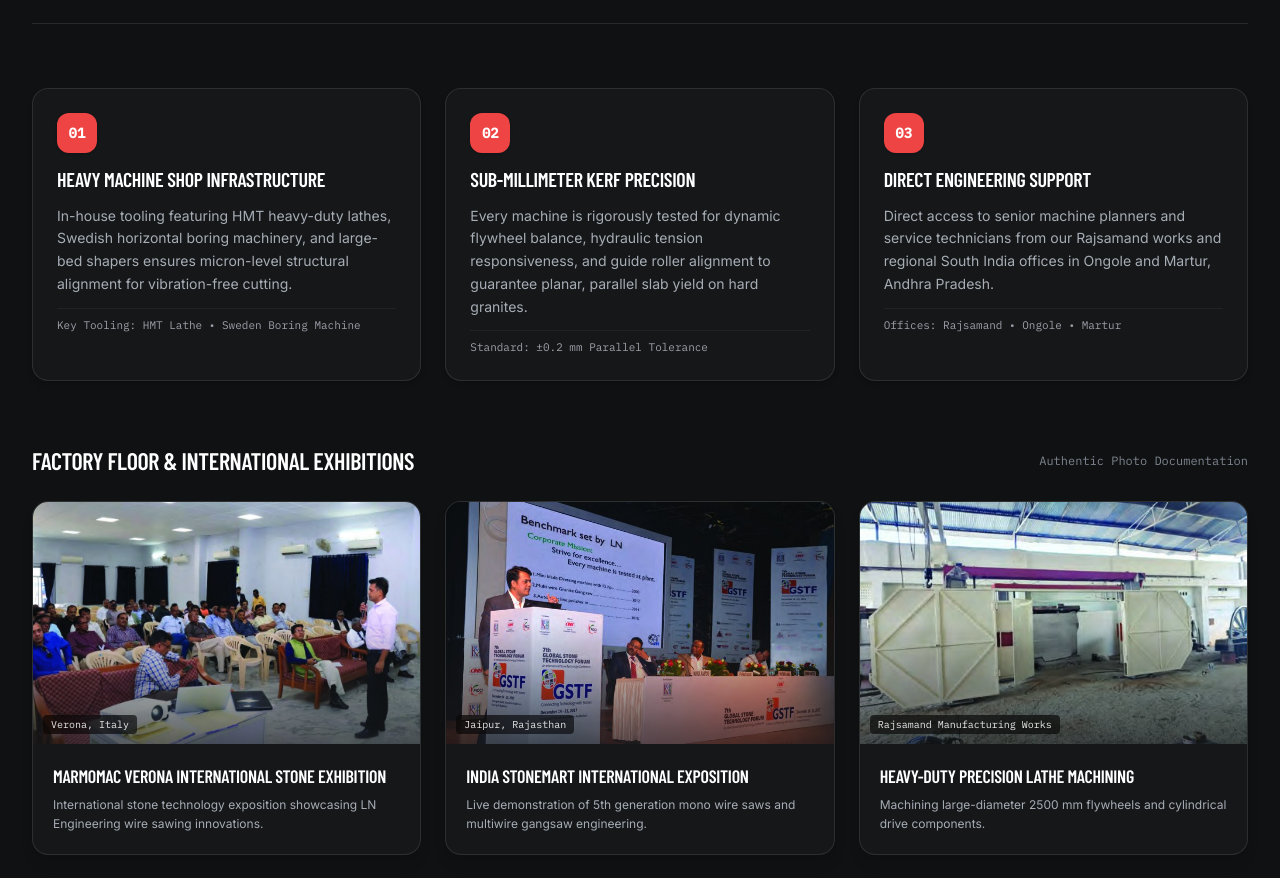
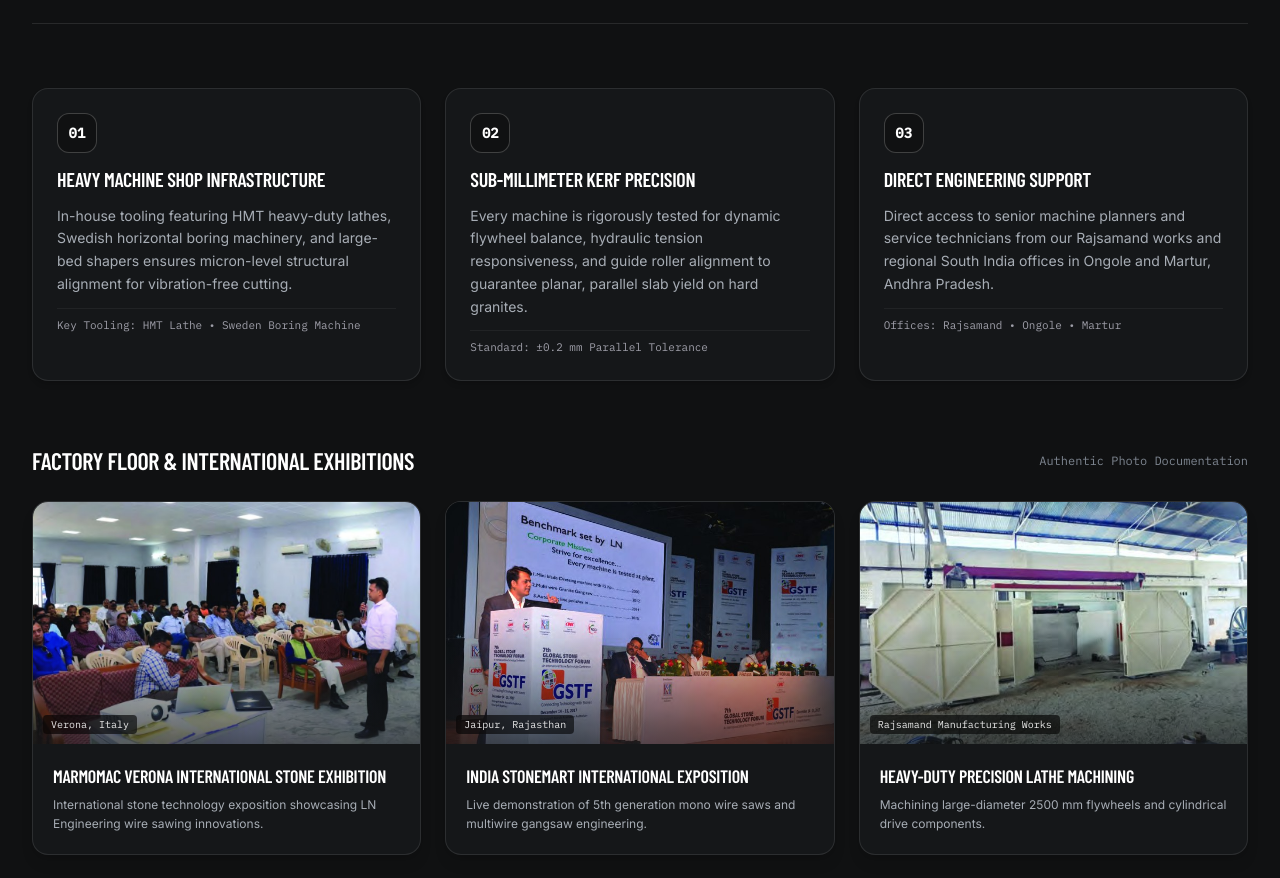
Before and after one commit to hrithik33/ln-engineering-website, a Next.js app: page / in a window 1280 px wide. Shown: the part 3013-3891 px from the top of the page. Built offline with nearby package versions, Linux system fonts and the light colour scheme.

Commit message:
a11y: set 18:1 high contrast badges for trust pillars and ignore audit json

```diff
--- a/src/components/sections/IndustrialTrustSection.tsx
+++ b/src/components/sections/IndustrialTrustSection.tsx
@@ -78,7 +78,7 @@
       {/* 1. Manufacturing Tooling & Plant Standards */}
       <div className="grid grid-cols-1 md:grid-cols-3 gap-6">
         <div className="bg-[#151719] border border-white/10 p-6 rounded-2xl space-y-3 shadow-md">
-          <div className="w-10 h-10 rounded-xl bg-[#EF4444] flex items-center justify-center text-white font-mono font-bold text-sm shadow">
+          <div className="w-10 h-10 rounded-xl bg-[#101112] border border-white/20 flex items-center justify-center text-white font-mono font-bold text-sm">
             01
           </div>
           <h3 className="font-display text-xl font-semibold uppercase text-white tracking-wide">
@@ -93,7 +93,7 @@
         </div>
 
         <div className="bg-[#151719] border border-white/10 p-6 rounded-2xl space-y-3 shadow-md">
-          <div className="w-10 h-10 rounded-xl bg-[#EF4444] flex items-center justify-center text-white font-mono font-bold text-sm shadow">
+          <div className="w-10 h-10 rounded-xl bg-[#101112] border border-white/20 flex items-center justify-center text-white font-mono font-bold text-sm">
             02
           </div>
           <h3 className="font-display text-xl font-semibold uppercase text-white tracking-wide">
@@ -108,7 +108,7 @@
         </div>
 
         <div className="bg-[#151719] border border-white/10 p-6 rounded-2xl space-y-3 shadow-md">
-          <div className="w-10 h-10 rounded-xl bg-[#EF4444] flex items-center justify-center text-white font-mono font-bold text-sm shadow">
+          <div className="w-10 h-10 rounded-xl bg-[#101112] border border-white/20 flex items-center justify-center text-white font-mono font-bold text-sm">
             03
           </div>
           <h3 className="font-display text-xl font-semibold uppercase text-white tracking-wide">
```
Also changed, not shown: 1 other file (tests, documents, lock files or other folders).
